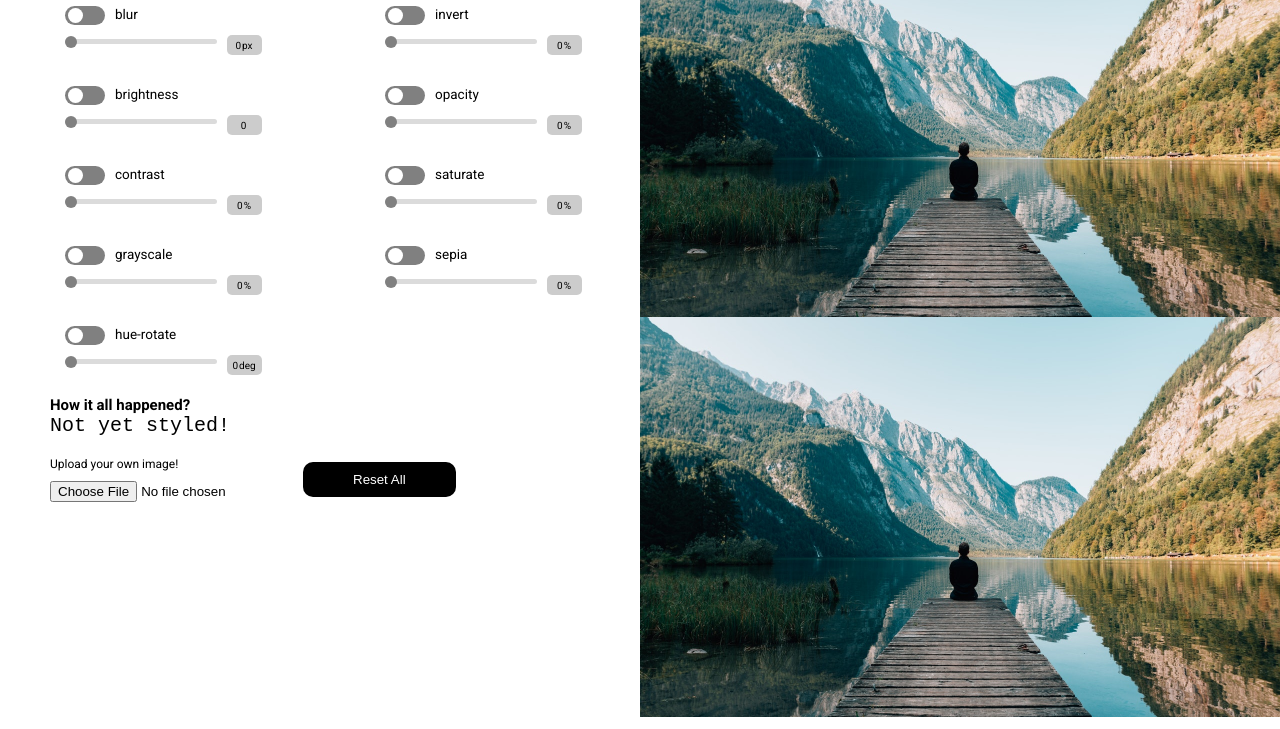
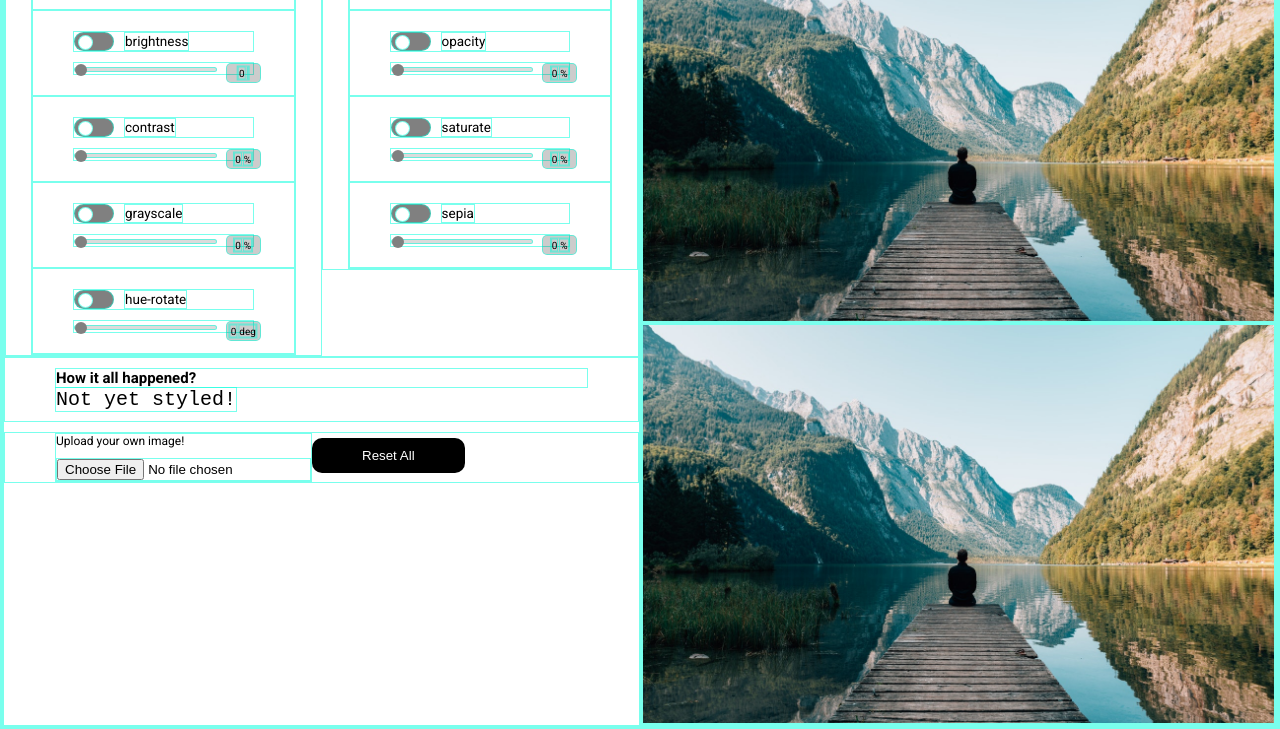
Before and after one commit to heytulsiprasad/picturesque.css, a website: page index.html in a window 1280 px wide. Shown: the part 83-812 px from the top of the page. Drawn offline with nearby package versions, Linux system fonts and the light colour scheme.

Commit message:
:lipstick: add prettier config

```diff
--- a/index.html
+++ b/index.html
@@ -1,17 +1,45 @@
 <!DOCTYPE html>
 <html lang="en">
   <head>
-        <meta charset="UTF-8">
-        <meta name="viewport" content="width=device-width, initial-scale=1.0">
-        <link rel="shortcut icon" href="https://emojipedia-us.s3.dualstack.us-west-1.amazonaws.com/thumbs/120/microsoft/209/frame-with-picture_1f5bc.png" type="image/x-icon">
-        <link href="https://fonts.googleapis.com/css2?family=Roboto:wght@300;400;500;700&display=swap" rel="stylesheet">
-        <link rel="stylesheet" href="css/styles.css">
+    <meta charset="UTF-8" />
+    <meta
+      name="viewport"
+      content="width=device-width, initial-scale=1.0"
+    />
+    <link
+      rel="shortcut icon"
+      href="https://emojipedia-us.s3.dualstack.us-west-1.amazonaws.com/thumbs/120/microsoft/209/frame-with-picture_1f5bc.png"
+      type="image/x-icon"
+    />
+    <link
+      href="https://fonts.googleapis.com/css2?family=Roboto:wght@300;400;500;700&display=swap"
+      rel="stylesheet"
+    />
+    <link rel="stylesheet" href="css/styles.css" />
     <title>Picturesque</title>
   </head>
+
   <body>
     <div class="container">
+      <div class="picture">
+        <div class="picture__box">
+          <img
+            id="edit"
+            class="picture__img"
+            src="images/person-on-a-bridge-near-a-lake-747964.jpg"
+            alt="person-on-a-bridge"
+          />
+        </div>
+        <div class="picture__box">
+          <img
+            id="original"
+            class="picture__img"
+            src="images/person-on-a-bridge-near-a-lake-747964.jpg"
+            alt="person-on-a-bridge"
+          />
+        </div>
+      </div>
       <div class="filters">
-                <h1 class="heading-primary heading-title">Picturesque.css</h1>
         <div class="main-row">
           <div class="col-1">
             <div class="filter__content">
@@ -31,7 +59,15 @@
                       <p class="range__unit">px</p>
                     </div>
                   </div>
-                                    <input type="range" class="range" value="0" min="0" max="20" step=".01" disabled>
+                  <input
+                    type="range"
+                    class="range"
+                    value="0"
+                    min="0"
+                    max="20"
+                    step=".01"
+                    disabled
+                  />
                 </div>
               </div>
               <div class="filter__prop">
@@ -50,7 +86,15 @@
                       <p class="range__unit"></p>
                     </div>
                   </div>
-                                    <input type="range" class="range" value="0" min="0" max="5" step="0.001" disabled>
+                  <input
+                    type="range"
+                    class="range"
+                    value="0"
+                    min="0"
+                    max="5"
+                    step="0.001"
+                    disabled
+                  />
                 </div>
               </div>
               <div class="filter__prop">
@@ -69,7 +113,14 @@
                       <p class="range__unit">%</p>
                     </div>
                   </div>
-                                    <input type="range" class="range" value="0" min="0" max="500" disabled>
+                  <input
+                    type="range"
+                    class="range"
+                    value="0"
+                    min="0"
+                    max="500"
+                    disabled
+                  />
                 </div>
               </div>
               <div class="filter__prop">
@@ -88,7 +139,14 @@
                       <p class="range__unit">%</p>
                     </div>
                   </div>
-                                    <input type="range" class="range" value="0" min="0" max="100" disabled>
+                  <input
+                    type="range"
+                    class="range"
+                    value="0"
+                    min="0"
+                    max="100"
+                    disabled
+                  />
                 </div>
               </div>
               <div class="filter__prop">
@@ -107,7 +165,14 @@
                       <p class="range__unit">deg</p>
                     </div>
                   </div>
-                                    <input type="range" class="range" value="0" min="0" max="360" disabled>
+                  <input
+                    type="range"
+                    class="range"
+                    value="0"
+                    min="0"
+                    max="360"
+                    disabled
+                  />
                 </div>
               </div>
             </div>
@@ -130,7 +195,14 @@
                       <p class="range__unit">%</p>
                     </div>
                   </div>
-                                    <input type="range" class="range" value="0" min="0" max="100" disabled>
+                  <input
+                    type="range"
+                    class="range"
+                    value="0"
+                    min="0"
+                    max="100"
+                    disabled
+                  />
                 </div>
               </div>
               <div class="filter__prop">
@@ -149,7 +221,14 @@
                       <p class="range__unit">%</p>
                     </div>
                   </div>
-                                    <input type="range" class="range" value="0" min="0" max="100" disabled>
+                  <input
+                    type="range"
+                    class="range"
+                    value="0"
+                    min="0"
+                    max="100"
+                    disabled
+                  />
                 </div>
               </div>
               <div class="filter__prop">
@@ -168,7 +247,14 @@
                       <p class="range__unit">%</p>
                     </div>
                   </div>
-                                    <input type="range" class="range" value="0" min="0" max="500" disabled>
+                  <input
+                    type="range"
+                    class="range"
+                    value="0"
+                    min="0"
+                    max="500"
+                    disabled
+                  />
                 </div>
               </div>
               <div class="filter__prop">
@@ -187,7 +273,14 @@
                       <p class="range__unit">%</p>
                     </div>
                   </div>
-                                    <input type="range" class="range" value="0" min="0" max="100" disabled>
+                  <input
+                    type="range"
+                    class="range"
+                    value="0"
+                    min="0"
+                    max="100"
+                    disabled
+                  />
                 </div>
               </div>
             </div>
@@ -207,19 +300,16 @@
         <div class="buttony">
           <label class="btn-upload" for="upload">
             Upload your own image!
-                        <input type="file" id="upload" name="image" accept="image/*">
+            <input
+              type="file"
+              id="upload"
+              name="image"
+              accept="image/*"
+            />
           </label>
           <button class="btn" id="reset">
             Reset All
           </button>
-                </div>
-            </div>
-            <div class="picture">
-                <div class="picture__box">
-                    <img id="edit"class="picture__img" src="images/person-on-a-bridge-near-a-lake-747964.jpg" alt="person-on-a-bridge">
-                </div>
-                <div class="picture__box">
-                    <img id="original" class="picture__img" src="images/person-on-a-bridge-near-a-lake-747964.jpg" alt="person-on-a-bridge">
         </div>
       </div>
     </div>
--- a/package.json
+++ b/package.json
@@ -3,6 +3,7 @@
   "version": "1.0.0",
   "description": "a tool for playing with css filters to get your picture perfect with just css",
   "main": "index.js",
+  "keywords": ["prettier"],
   "scripts": {
     "start": "live-server",
     "compile:sass": "node-sass sass/main.scss css/styles.css -o",
@@ -13,7 +14,7 @@
   "license": "ISC",
   "devDependencies": {
     "live-server": "^1.2.1",
-    "node-sass": "^4.14.0",
+    "node-sass": "^4.14.1",
     "npm-run-all": "^4.1.5"
   }
 }
--- a/sass/base/_base.scss
+++ b/sass/base/_base.scss
@@ -4,6 +4,8 @@
     padding: 0;
     margin: 0;
     box-sizing: inherit;
+
+    border: 1px solid rgba(0, 255, 221, 0.527);
 }
 
 html {
--- a/sass/components/_toggle.scss
+++ b/sass/components/_toggle.scss
@@ -11,7 +11,7 @@
         &--active {
             background-color: #000000;
 
-            & > div {
+            &>div {
                 left: 22px;
             }
         }
--- a/sass/pages/_home.scss
+++ b/sass/pages/_home.scss
@@ -11,7 +11,7 @@
     justify-content: space-between;
     align-items: center;
 
-    & > [class^="col"] {
+    &>[class^="col"] {
         width: 50%;
 
         &:last-child {
```
Also changed, not shown: sass/abstracts/_mixins.scss (+4 -4 lines), src/index.js (+90 -95 lines), css/styles.css, sass/components/_buttons.scss (line endings or trailing spaces), sass/components/_slider.scss (line endings or trailing spaces), sass/layouts/_codeblock.scss (line endings or trailing spaces), sass/layouts/_filters.scss (line endings or trailing spaces), sass/main.scss (line endings or trailing spaces), 2 other files. Lines whose indentation alone changed are shown as unchanged.
